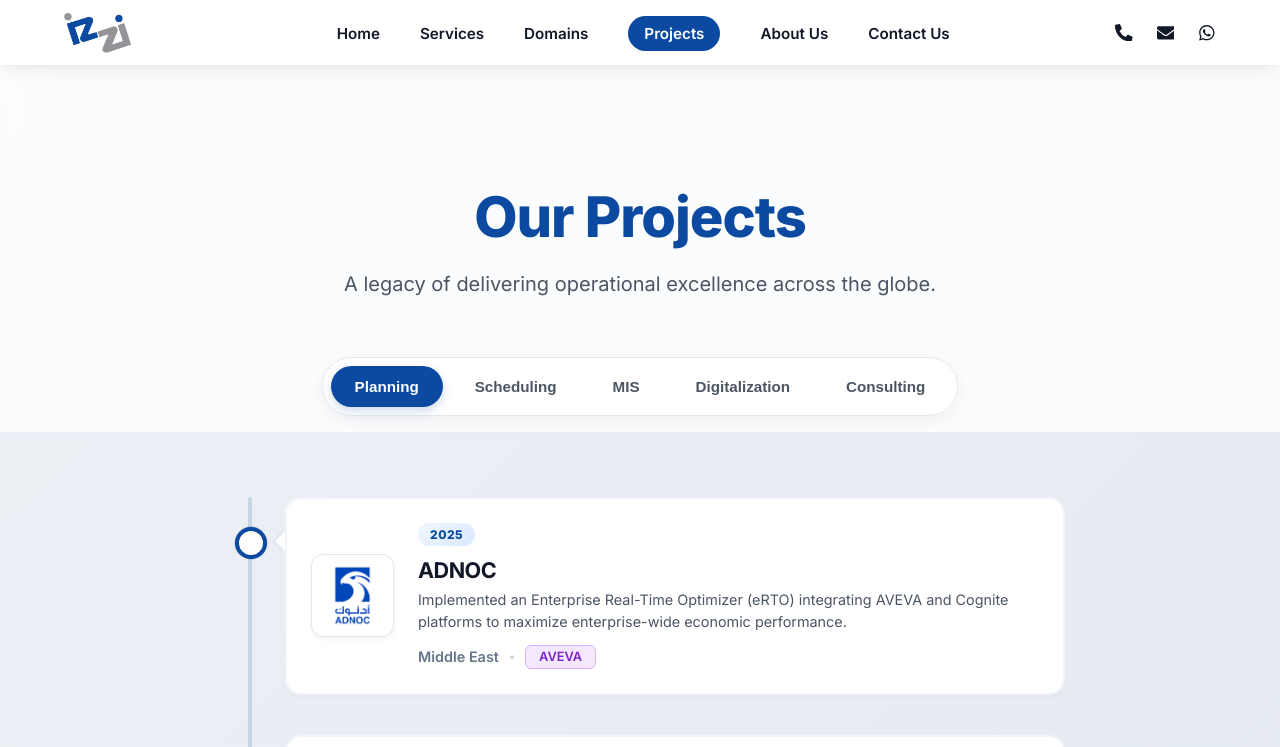
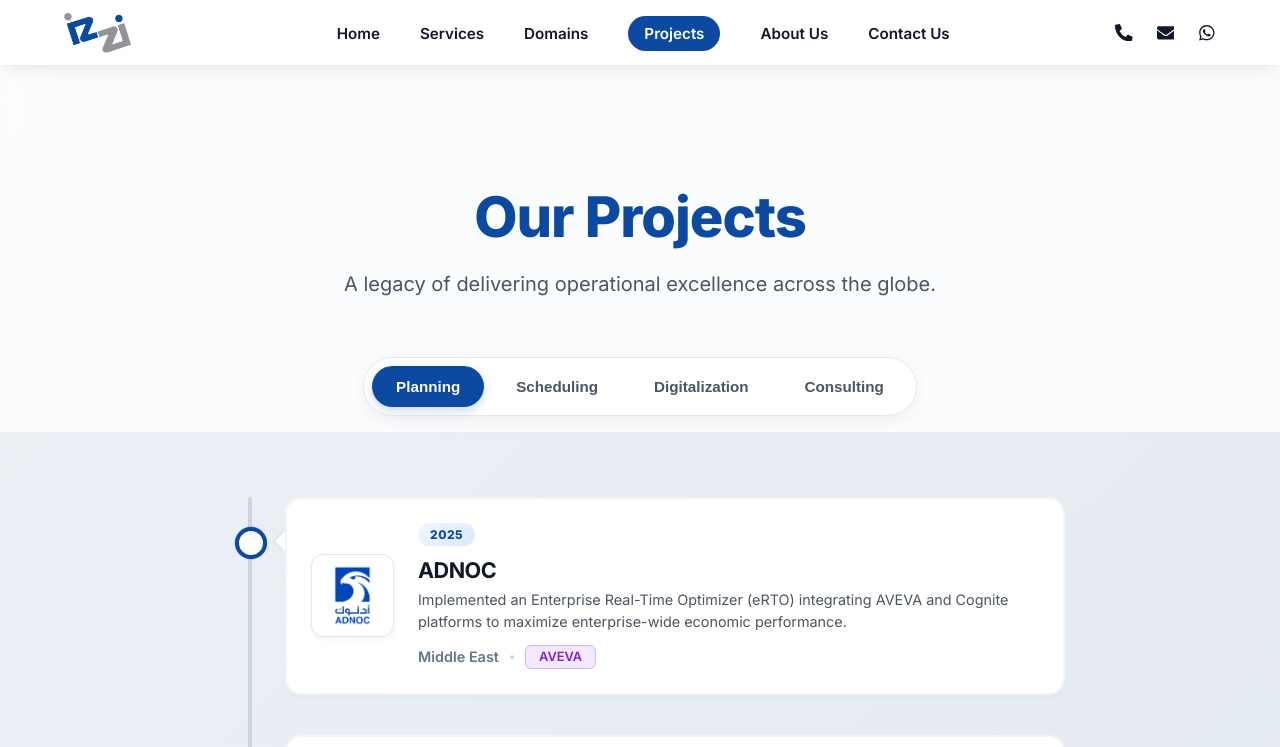
Before and after one commit to izhaan-dev/IZZIBS, a React (Vite) app: page /#/projects in a window 1280 px wide. Shown: the top 747 px of the page. Built offline with nearby package versions, Linux system fonts and the light colour scheme; a web font is replaced by a local one.

Commit message:
MIS removed

```diff
--- a/src/pages/Projects.jsx
+++ b/src/pages/Projects.jsx
@@ -45,9 +45,9 @@
     { year: "2016-18", client: "ADNOC", location: "UAE", tech: "AspenTech", logo: "/logos/adnoc.png", description: "Provided Project Management Consulting (PMC) services for a Refinery Information System integrating planning, scheduling, pricing, and performance management." },
     { year: "2017", client: "Petro Rabigh", location: "KSA", tech: "AspenTech", logo: "/logos/petrorabigh.png", description: "Developed an Aspen Petroleum Scheduler (APS) model incorporating refinery and petrochemical unit SMCs and custom reporting." },
   ],
-  MIS: [
-    { year: "2026", client: "Petro Rabigh", location: "KSA", tech: "Belsim Vali", logo: "/logos/petrorabigh.png", description: "Day to day Production Accounting Model run support" },
-  ],
+  // MIS: [
+  //   { year: "2026", client: "Petro Rabigh", location: "KSA", tech: "Belsim Vali", logo: "/logos/petrorabigh.png", description: "Day to day Production Accounting Model run support" },
+  // ],
   Digitalization: [
     { year: "2018-19", client: "Nayara Energy", location: "India", tech: "Digital Transformation", logo: "/logos/nayara.png", description: "Implemented Jaajitech's inSis Suite for refinery-wide digitalization, automating over 35 reports and tracking 200+ KPIs via real-time dashboards." },
   ],
```
